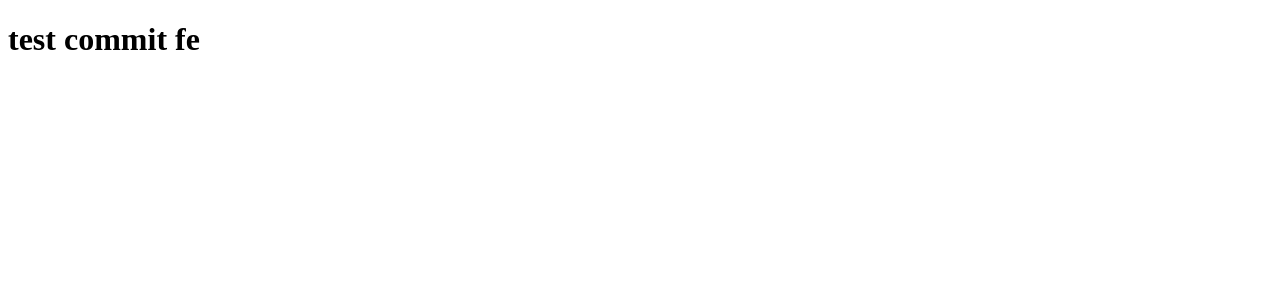
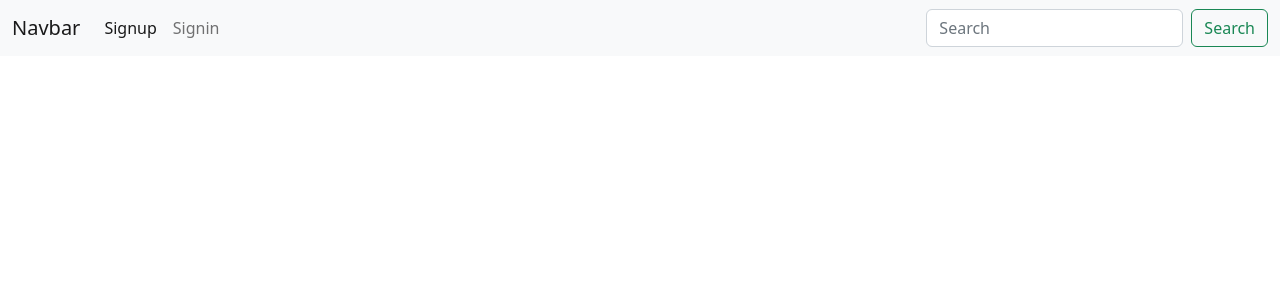
Before and after one commit to khoa259/Proshop2, a React (Create React App) app in the folder front-end/: page / in a window 1280 px wide. Shown: the top 300 px of the page. Built offline with nearby package versions, Linux system fonts and the light colour scheme.

Commit message:
setup navbar

```diff
--- a/front-end/public/index.html
+++ b/front-end/public/index.html
@@ -1,43 +1,17 @@
 <!DOCTYPE html>
 <html lang="en">
-  <head>
-    <meta charset="utf-8" />
-    <link rel="icon" href="%PUBLIC_URL%/favicon.ico" />
-    <meta name="viewport" content="width=device-width, initial-scale=1" />
-    <meta name="theme-color" content="#000000" />
-    <meta
-      name="description"
-      content="Web site created using create-react-app"
-    />
-    <link rel="apple-touch-icon" href="%PUBLIC_URL%/logo192.png" />
-    <!--
-      manifest.json provides metadata used when your web app is installed on a
-      user's mobile device or desktop. See https://developers.google.com/web/fundamentals/web-app-manifest/
-    -->
-    <link rel="manifest" href="%PUBLIC_URL%/manifest.json" />
-    <!--
-      Notice the use of %PUBLIC_URL% in the tags above.
-      It will be replaced with the URL of the `public` folder during the build.
-      Only files inside the `public` folder can be referenced from the HTML.
+<head>
+  <meta charset="UTF-8">
+  <meta http-equiv="X-UA-Compatible" content="IE=edge">
+  <meta name="viewport" content="width=device-width, initial-scale=1.0">
+  <!-- CSS only -->
+<link href="https://cdn.jsdelivr.net/npm/bootstrap@5.2.2/dist/css/bootstrap.min.css" rel="stylesheet" integrity="sha384-Zenh87qX5JnK2Jl0vWa8Ck2rdkQ2Bzep5IDxbcnCeuOxjzrPF/et3URy9Bv1WTRi" crossorigin="anonymous">
+<link href="https://cdnjs.cloudflare.com/ajax/libs/font-awesome/6.2.0/css/all.min.css
+" rel="stylesheet" crossorigin="anonymous">
 
-      Unlike "/favicon.ico" or "favicon.ico", "%PUBLIC_URL%/favicon.ico" will
-      work correctly both with client-side routing and a non-root public URL.
-      Learn how to configure a non-root public URL by running `npm run build`.
-    -->
-    <title>React App</title>
-  </head>
-  <body>
-    <noscript>You need to enable JavaScript to run this app.</noscript>
-    <div id="root"></div>
-    <!--
-      This HTML file is a template.
-      If you open it directly in the browser, you will see an empty page.
-
-      You can add webfonts, meta tags, or analytics to this file.
-      The build step will place the bundled scripts into the <body> tag.
-
-      To begin the development, run `npm start` or `yarn start`.
-      To create a production bundle, use `npm run build` or `yarn build`.
-    -->
-  </body>
+  <title>Document</title>
+</head>
+<body>
+  <div id="root"></div>
+</body>
 </html>
--- a/front-end/src/App.js
+++ b/front-end/src/App.js
@@ -1,9 +1,13 @@
 import React from "react";
+import { BrowserRouter } from "react-router-dom"
+import Header from "../src/Header"
 
 const App = () => {
   return (
     <div>
-      <h1>test commit fe</h1>
+      <BrowserRouter>
+        <Header />
+      </BrowserRouter>
     </div>
   );
 };
--- /dev/null
+++ b/front-end/src/Header.js
@@ -0,0 +1,45 @@
+import { header } from "express-validator";
+import React from "react";
+import { Link } from "react-router-dom";
+const Header = () => {
+    //views
+    const showNavigation = () => (
+        <nav className="navbar navbar-expand-lg bg-light">
+        <div className="container-fluid">
+          <Link to='#' className="navbar-brand" href="#">Navbar</Link>
+          <button
+          className="navbar-toggler"
+          type="button"
+          data-bs-toggle="collapse"
+          data-bs-target="#navbarTogglerDemo02"
+          aria-controls="navbarTogglerDemo02"
+          aria-expanded="false"
+          aria-label="Toggle navigation">
+            <span className="navbar-toggler-icon"></span>
+          </button>
+          <div className="collapse navbar-collapse" id="navbarTogglerDemo02">
+            <ul className="navbar-nav me-auto mb-2 mb-lg-0">
+              <li className="nav-item">
+                <Link to='#' className="nav-link active">Signup</Link>
+              </li>
+              <li className="nav-item">
+                <Link to='' className="nav-link">Signin</Link>
+              </li>
+
+            </ul>
+            <form className="d-flex" role="search">
+              <input className="form-control me-2" type="search" placeholder="Search" aria-label="Search"/>
+              <button className="btn btn-outline-success" type="submit">Search</button>
+            </form>
+          </div>
+        </div>
+      </nav>
+);
+//render
+return (
+    <header id="header">
+        {showNavigation()}
+    </header>
+);
+};
+export default Header
```
